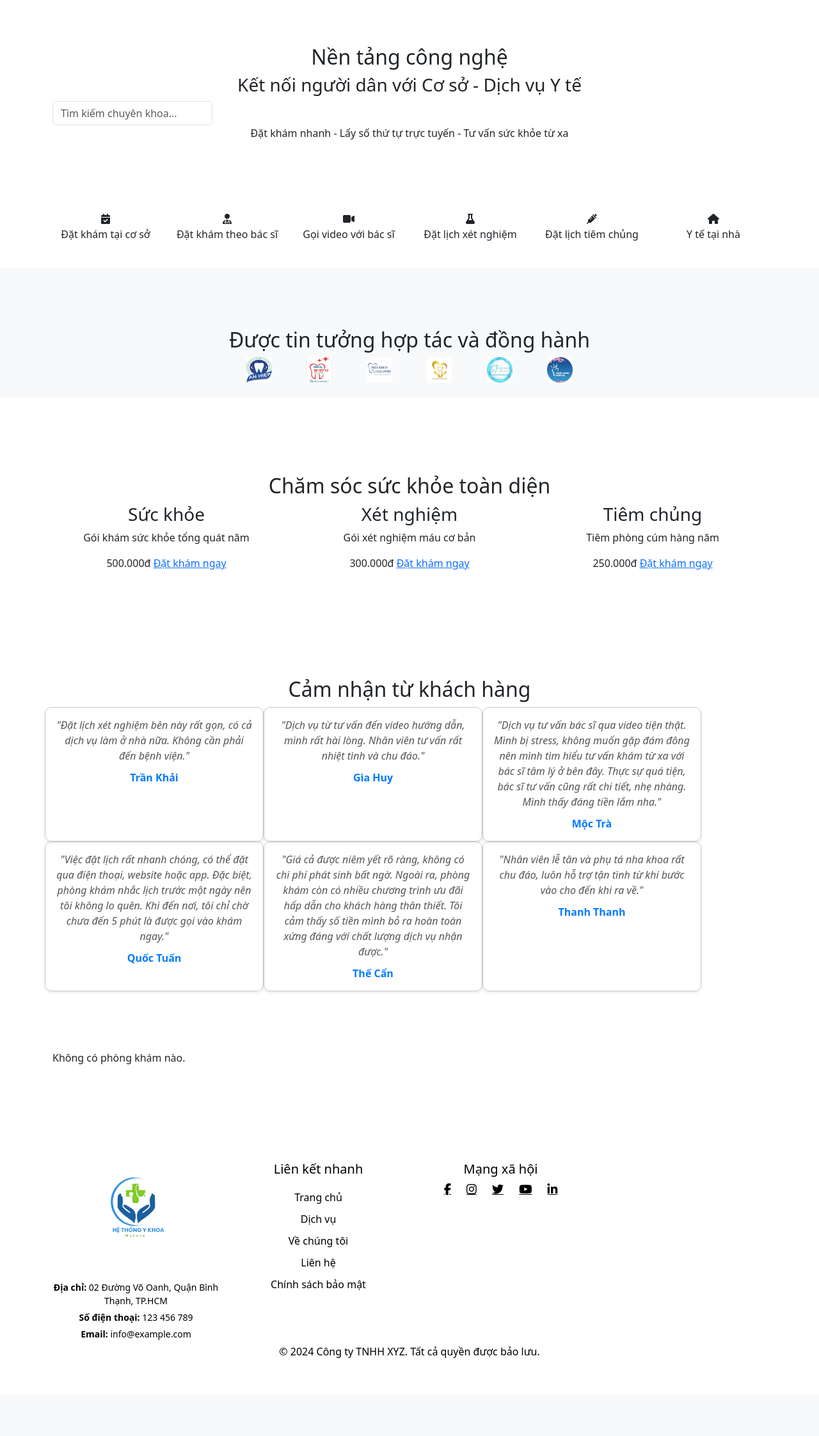
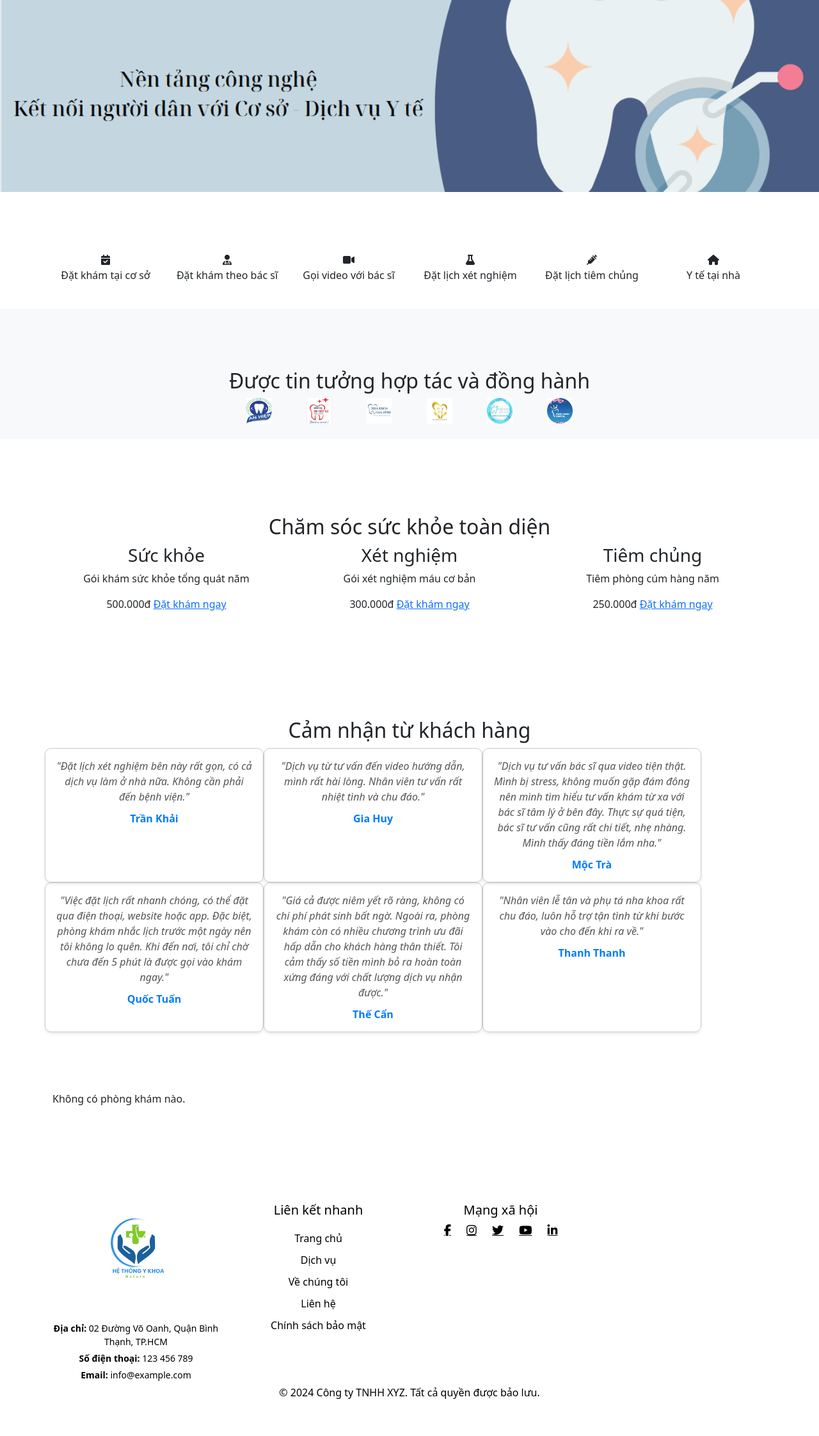
Before and after one commit to Trungdzvcl012/Nhom5, a Django app: page / in a window 1280 px wide. Shown: the part 127-2371 px from the top of the page at 64% size. Before the commit the page ends 2249 px from the top, so only its background shows below. Run offline with Django 5.2, Linux system fonts and the light colour scheme; data that the repository does not hold is empty; some libraries are stand-ins or nearby versions.

Commit message:
Update home.html

```diff
--- a/NhaKhoa/Web/Templates/home.html
+++ b/NhaKhoa/Web/Templates/home.html
@@ -96,17 +96,12 @@
             </div>
         </div>
     </nav>
-        <!-- Banner -->
-<section class="banner text-center">
-    <div class="container">
-        <h2 class="main-title">Nền tảng công nghệ</h2>
-        <h3 class="sub-title">Kết nối người dân với Cơ sở - Dịch vụ Y tế</h3>
-        <div class="search-bar">
-            <input type="text" placeholder="Tìm kiếm chuyên khoa..." class="form-control">
-        </div>
-        <p class="description">Đặt khám nhanh - Lấy số thứ tự trực tuyến - Tư vấn sức khỏe từ xa</p>
-    </div>
-</section>
+       <!-- Banner -->
+        <section style="position: relative; width: 100%; height: 300px; overflow: hidden;">
+            <img src="{% static 'images/background.png' %}"
+                alt="Background Image"
+                style="width: 100%; height: 100%; object-fit: cover; position: absolute; top: 0; left: 0; z-index: -1;">
+        </section>
 
     <!-- Dịch vụ -->
     <section class="services text-center py-4">
```
